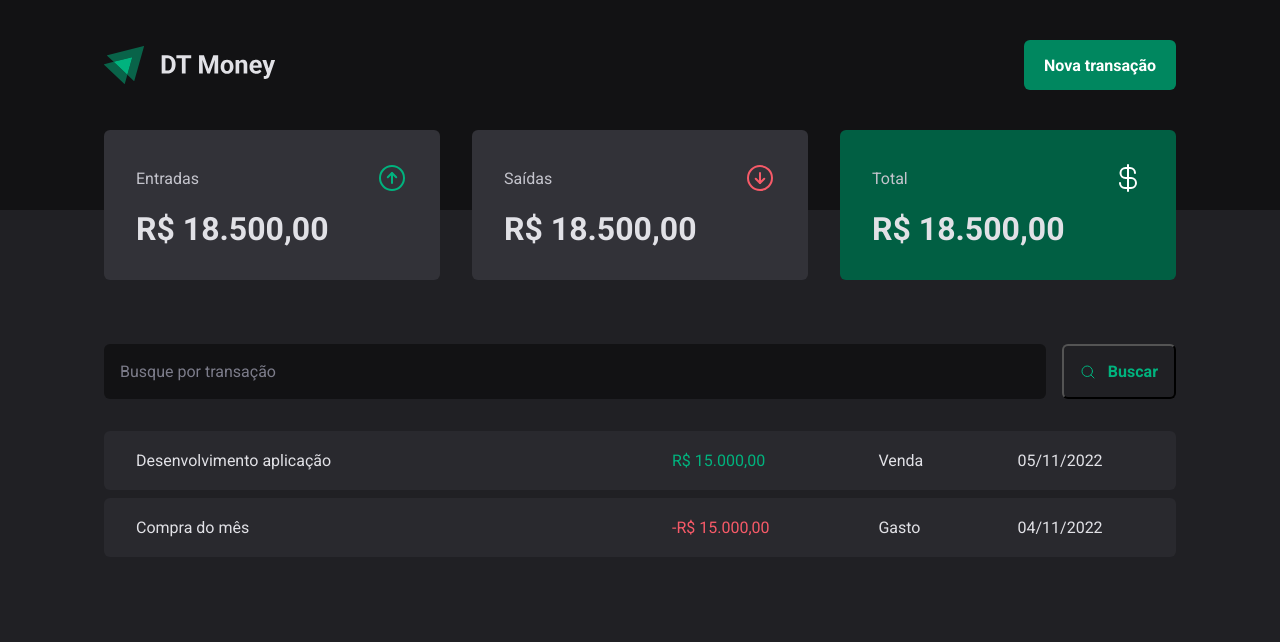
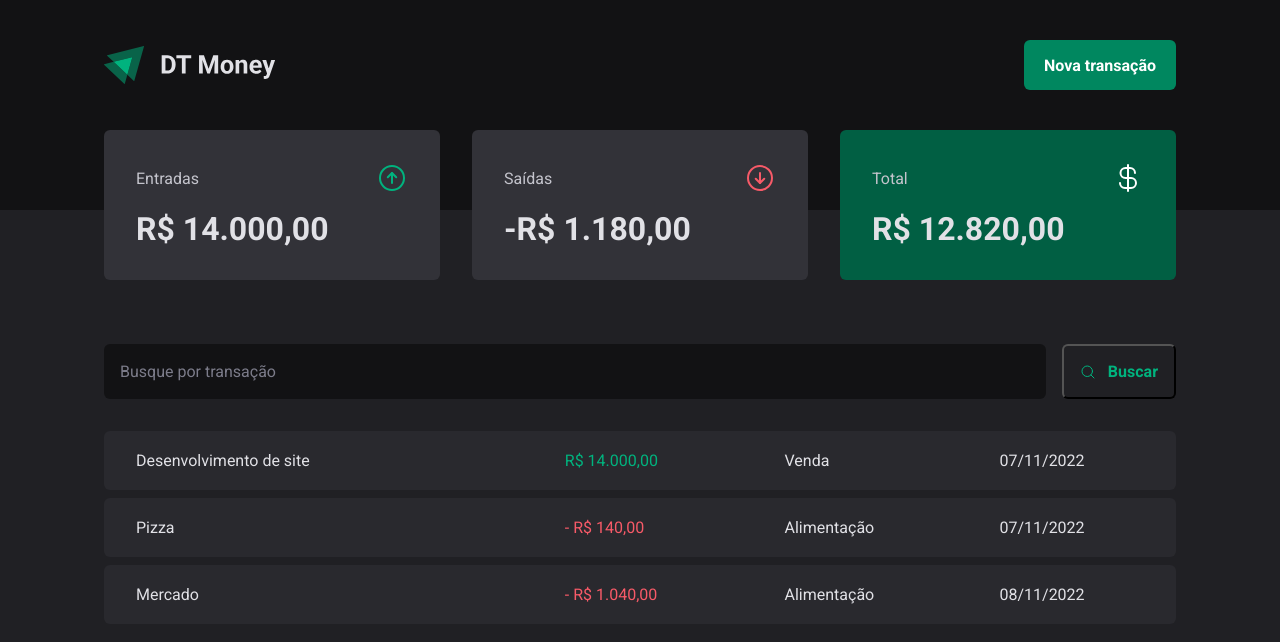
Before and after one commit to Gilbertoaleite/DT-Money-3-ignite, a React (Vite) app: page / in a window 1280 px wide. Shown: the top 642 px of the page. Built offline with nearby package versions, Linux system fonts and the light colour scheme; data requests are answered from the project's data file.

Commit message:
created usecontext and reduce

```diff
--- a/package.json
+++ b/package.json
@@ -4,6 +4,7 @@
   "version": "0.0.0",
   "type": "module",
   "scripts": {
+    "server": "npx json-server server.json -w -D 500",
     "dev": "vite",
     "build": "tsc && vite build",
     "preview": "vite preview"
@@ -21,6 +22,7 @@
     "@types/react": "^18.0.22",
     "@types/react-dom": "^18.0.7",
     "@vitejs/plugin-react": "^2.2.0",
+    "json-server": "^0.17.1",
     "typescript": "^4.6.4",
     "vite": "^3.2.0"
   }
--- /dev/null
+++ b/server.json
@@ -0,0 +1,28 @@
+{
+    "transaction": [
+        {
+            "id": "1",
+            "description": "Desenvolvimento de site",
+            "type": "income",
+            "category": "Venda",
+            "price": "14000",
+            "createdAt": "2022-11-07T22:53:50.621Z"
+        },
+        {
+            "id": "2",
+            "description": "Pizza",
+            "type": "outcome",
+            "category": "Alimentação",
+            "price": "140",
+            "createdAt": "2022-11-07T22:59:50.621Z"
+        },
+        {
+            "id": "3",
+            "description": "Mercado",
+            "type": "outcome",
+            "category": "Alimentação",
+            "price": "1040",
+            "createdAt": "2022-11-08T12:59:50.621Z"
+        }
+    ]
+}
--- a/src/App.tsx
+++ b/src/App.tsx
@@ -1,14 +1,17 @@
 import { ThemeProvider } from "styled-components"
+import { TransactionsProvider } from "./contexts/TransactionsContext"
 import { Transactions } from "./pages/Transactions"
 import { GlobalStyle } from "./styles/global"
 import { DefaultTheme } from "./styles/themes/default"
 
-export function App(){
-    return(
+export function App() {
+    return (
 
-        <ThemeProvider theme={DefaultTheme}>
-            <GlobalStyle/>
-            <Transactions/>
+        <ThemeProvider theme={ DefaultTheme }>
+            <GlobalStyle />
+            <TransactionsProvider>
+                <Transactions />
+            </TransactionsProvider>
         </ThemeProvider>
     )
 }
--- a/src/components/Summary/index.tsx
+++ b/src/components/Summary/index.tsx
@@ -1,7 +1,27 @@
 import { SummaryCard, SummaryContainer } from "./styles";
 import { ArrowCircleDown, ArrowCircleUp, CurrencyDollar } from 'phosphor-react';
+import { useContext } from "react";
+import { TransactionsContext } from "../../contexts/TransactionsContext";
+import { priceFormater } from "../../utils/formatter";
 
 export function Summary() {
+    const { transactions } = useContext(TransactionsContext);
+
+    const summary = transactions.reduce(
+        (acc, transaction) => {
+            if (transaction.type === 'income') {
+                acc.income += transaction.price;
+                acc.total += transaction.price;
+            } else {
+                acc.outcome -= transaction.price;
+                acc.total -= transaction.price;
+            }
+            return acc;
+
+        },
+        { income: 0, outcome: 0, total: 0 });
+
+    // console.log(transactions);
     return (
         <SummaryContainer>
             <SummaryCard>
@@ -9,7 +29,7 @@ export function Summary() {
                     <span>Entradas</span>
                     <ArrowCircleUp size={ 32 } color="#00b37e" />
                 </header>
-                <strong>R$ 18.500,00</strong>
+                <strong>{ priceFormater.format(summary.income) }</strong>
             </SummaryCard>
 
             <SummaryCard>
@@ -17,16 +37,15 @@ export function Summary() {
                     <span>Saídas</span>
                     <ArrowCircleDown size={ 32 } color="#f75a68" />
                 </header>
-                <strong>R$ 18.500,00</strong>
+                <strong>{priceFormater.format(summary.outcome) }</strong>
             </SummaryCard>
             <SummaryCard variant="green">
                 <header>
                     <span>Total</span>
                     <CurrencyDollar size={ 32 } color="#fff" />
                 </header>
-                <strong>R$ 18.500,00</strong>
+                <strong>{priceFormater.format(summary.total) }</strong>
             </SummaryCard>
-
         </SummaryContainer>
     )
 }
--- /dev/null
+++ b/src/contexts/TransactionsContext.tsx
@@ -0,0 +1,41 @@
+import { createContext, ReactNode, useEffect, useState } from "react";
+
+interface Transaction {
+    id: number;
+    description: string;
+    type: 'income' | 'outcome';
+    price: number;
+    category: string;
+    createdAt: string;
+}
+interface TransactionContextType {
+    transactions: Transaction[];
+}
+
+interface TransactionProviderProps {
+    children: ReactNode;
+}
+export const TransactionsContext = createContext<TransactionContextType>({} as TransactionContextType);
+
+export function TransactionsProvider({ children }: TransactionProviderProps) {
+    const [transactions, setTransactions] = useState<Transaction[]>([]);
+
+    async function loadTransactions() {
+        const response = await fetch('http://localhost:3000/transaction')
+        const data = await response.json();
+
+        setTransactions(data);
+        // console.log(data)
+    }
+
+    useEffect(() => {
+        loadTransactions();
+    }, []);
+
+    return (
+        <TransactionsContext.Provider value={ { transactions } }>
+            { children }
+        </TransactionsContext.Provider>
+    )
+
+}
--- a/src/pages/Transactions/index.tsx
+++ b/src/pages/Transactions/index.tsx
@@ -1,37 +1,40 @@
+import { useContext, useEffect, useState } from "react";
 import { Header } from "../../components/Header";
 import { Summary } from "../../components/Summary";
+import { TransactionsContext } from "../../contexts/TransactionsContext";
+import { dateFormater, priceFormater } from "../../utils/formatter";
 import { SearchForm } from "./components/SearchForm";
 import { PriceHighlight, TransactionContainer, TransactionTable } from "./styles";
 
+
+
 export function Transactions() {
+    const { transactions } = useContext(TransactionsContext);
+
     return (
         <>
             <Header />
             <Summary />
             <TransactionContainer>
-            <SearchForm/>
+                <SearchForm />
                 <TransactionTable>
                     <tbody>
-                        <tr>
-                            <td width="50%">Desenvolvimento aplicação</td>
-                            <td >
-                                <PriceHighlight type="income">
-                                R$ 15.000,00
-                                </PriceHighlight>
-                            </td>
-                            <td >Venda</td>
-                            <td >05/11/2022</td>
-                        </tr>
-                        <tr>
-                            <td width="50%">Compra do mês</td>
-                            <td>
-                                <PriceHighlight type="outcome">
-                                -R$ 15.000,00
-                                </PriceHighlight>
-                            </td>
-                            <td >Gasto</td>
-                            <td >04/11/2022</td>
-                        </tr>
+                        { transactions.map(transaction => {
+                            return (
+                                <tr key={ transaction.id }>
+                                    <td width="40%">{ transaction.description }</td>
+                                    <td >
+                                        <PriceHighlight type={ transaction.type }>
+                                            { transaction.type === 'outcome' && '- ' }
+                                            { priceFormater.format(transaction.price) }
+                                        </PriceHighlight>
+                                    </td>
+                                    <td >{ transaction.category }</td>
+                                    {/* <td > { transaction.createdAt }</td> */}
+                                    <td > {dateFormater.format(new Date (transaction.createdAt))}</td>
+                                </tr>
+                            )
+                        }) }
                     </tbody>
                 </TransactionTable>
             </TransactionContainer>
--- /dev/null
+++ b/src/utils/formatter.ts
@@ -0,0 +1,6 @@
+export const dateFormater = new Intl.DateTimeFormat('pt-br');
+
+export const priceFormater = new Intl.NumberFormat('pt-br', {
+    style: 'currency',
+    currency: 'BRL',
+});
```
Also changed, not shown: 1 other file (tests, documents, lock files or other folders).
